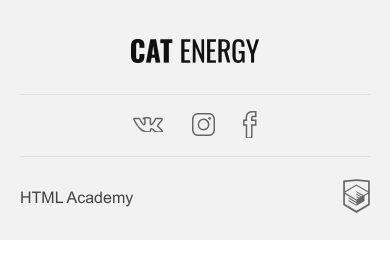
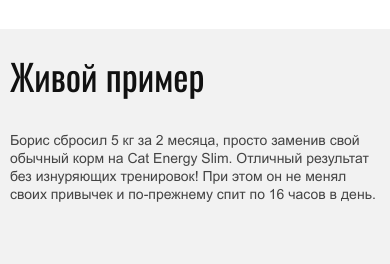
Before and after one commit to smoilovskiy/cat-energy, a website: page source/index.html in a window 390 px wide. Shown: the part 1612-1876 px from the top of the page. Before the commit the page ends 1852 px from the top, so only its background shows below. Drawn offline with nearby package versions, Linux system fonts and the light colour scheme; files that its build step writes are made by us from their sources.

Commit message:
add live example block to mobile index

```diff
--- a/source/index.html
+++ b/source/index.html
@@ -145,6 +145,12 @@
 
         </div>
 
+        <div class="live-example">
+          <p class="live-example-title">Живой пример</p>
+          <p class="live-example-description">Борис сбросил 5 кг за 2 месяца, просто заменив свой обычный корм на Cat Energy Slim. Отличный результат без изнуряющих тренировок! При этом он не менял своих привычек и по-прежнему спит по 16 часов в день. </p>
+
+        </div>
+
       </div>
     </div>
   </main>
--- a/source/sass/blocks/main.scss
+++ b/source/sass/blocks/main.scss
@@ -208,6 +208,30 @@
     font-size: 14px;
     font-weight: 400;
     padding-left: 20px;
+  }
+
+  .live-example {
+    background-color: #f2f2f2;
+    padding: 0 10px 10px 10px;
+    margin-top: 30px;
+  }
+
+  .live-example-title {
+    color: #111111;
+    font-family: Oswald;
+    font-size: 36px;
+    font-weight: 400;
+    margin: 0;
+    padding-top: 20px;
+  }
+
+  .live-example-description {
+    color: #444444;
+    font-family: "Arial";
+    font-size: 14px;
+    font-weight: 400;
+    line-height: 18px;
+    padding-top: 15px;
   }
 
 }
```
Also changed, not shown: build/css/style.min.css, build/index.html, 1 other file.
